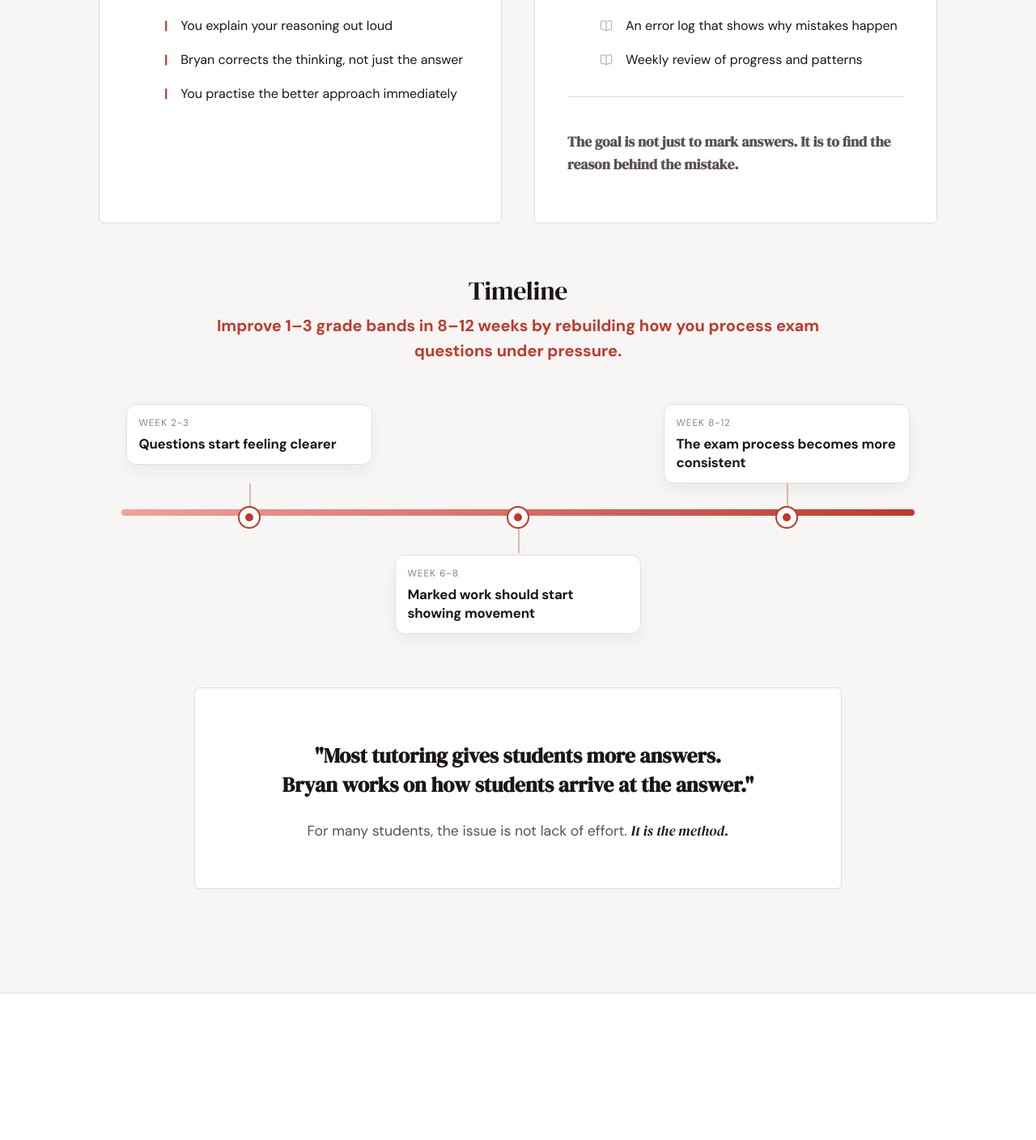
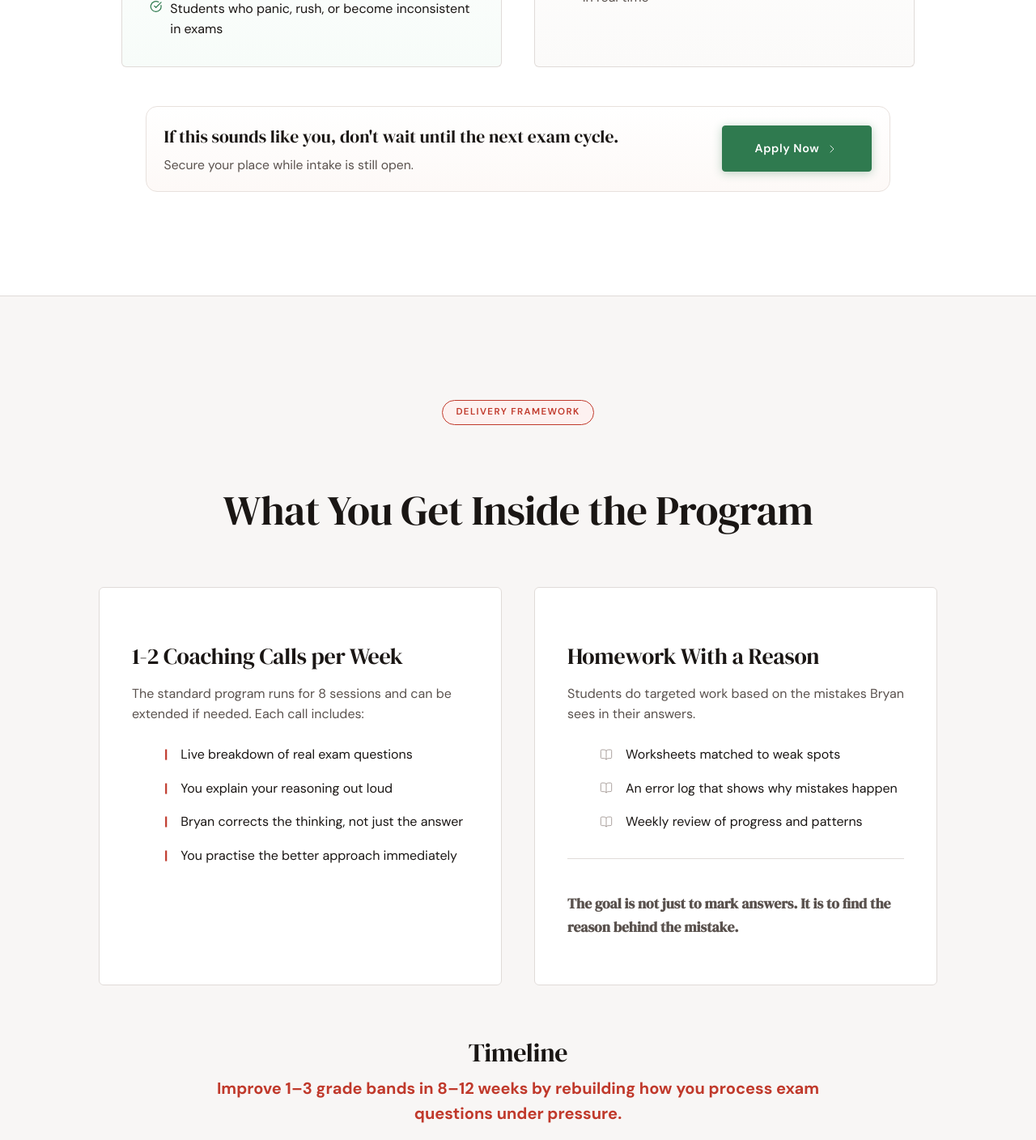
Before and after one commit to zakmero/bryan-coaching-site, a React (Vite) app: page / in a window 1280 px wide. Shown: the part 5240-6648 px from the top of the page at 81% size. Built offline with nearby package versions, Linux system fonts and the light colour scheme.

Commit message:
Move delivery framework last

```diff
--- a/src/AppV2Original.jsx
+++ b/src/AppV2Original.jsx
@@ -845,8 +845,8 @@ export default function AppV2() {
             <StoryVision />
             <Problem />
             <ProofsSection />
+            <Qualification />
             <InsideProgram />
-            <Qualification />
           </>
         )}
       </main>
```
